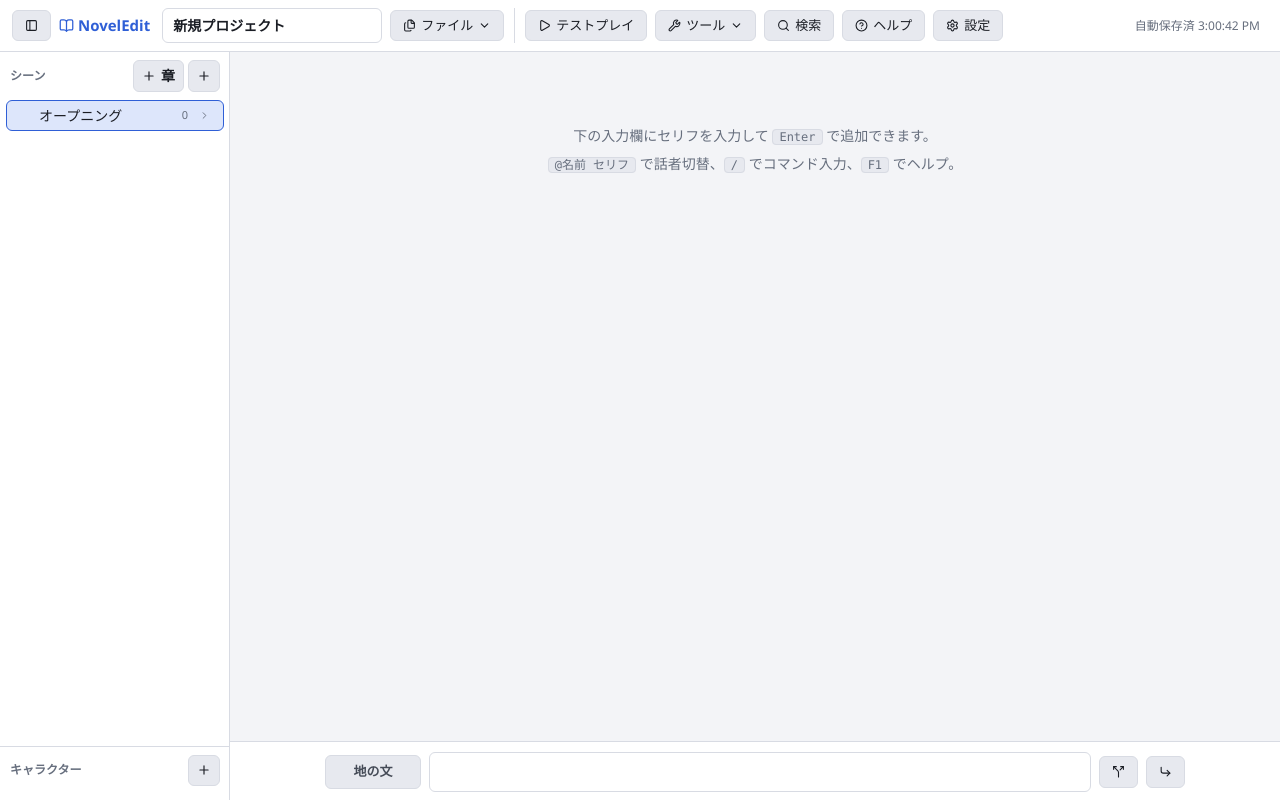
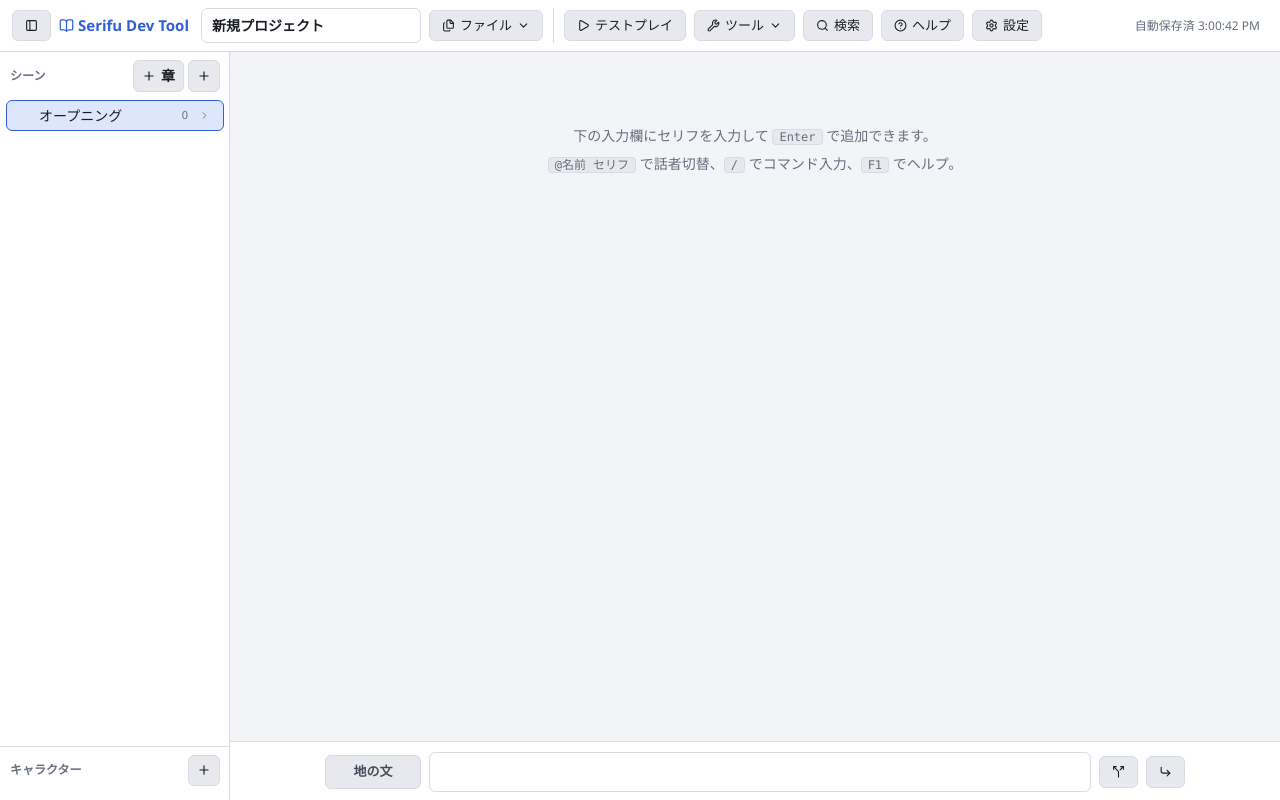
Before and after one commit to nibankougen/NovelGameTool, a React (Vite) app: page / in a window 1280 px wide. Built offline with nearby package versions, Linux system fonts and the light colour scheme.

Commit message:
Serifu Dev Toolに改名

```diff
--- a/index.html
+++ b/index.html
@@ -3,7 +3,7 @@
   <head>
     <meta charset="UTF-8" />
     <meta name="viewport" content="width=device-width, initial-scale=1.0" />
-    <title>ノベルゲーム シナリオエディタ</title>
+    <title>Serifu Dev Tool</title>
   </head>
   <body>
     <div id="root"></div>
--- a/package.json
+++ b/package.json
@@ -1,5 +1,5 @@
 {
-  "name": "novel-game-tool",
+  "name": "serifu-dev-tool",
   "private": true,
   "version": "0.0.0",
   "type": "module",
--- a/src/components/layout/Topbar.tsx
+++ b/src/components/layout/Topbar.tsx
@@ -151,7 +151,7 @@ export function Topbar() {
       </button>
       {showLogo && (
         <span className="font-bold text-accent mr-1 text-[15px] flex items-center gap-1">
-          <Icon name="book-open" /> NovelEdit
+          <Icon name="book-open" /> Serifu Dev Tool
         </span>
       )}
       <input
```
Also changed, not shown: 1 other file (tests, documents, lock files or other folders).
